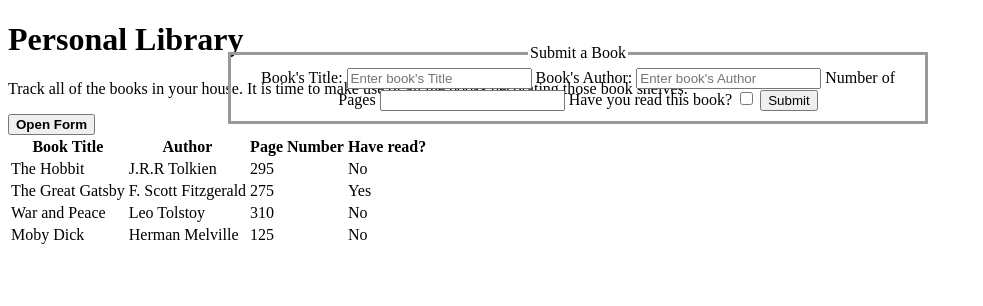
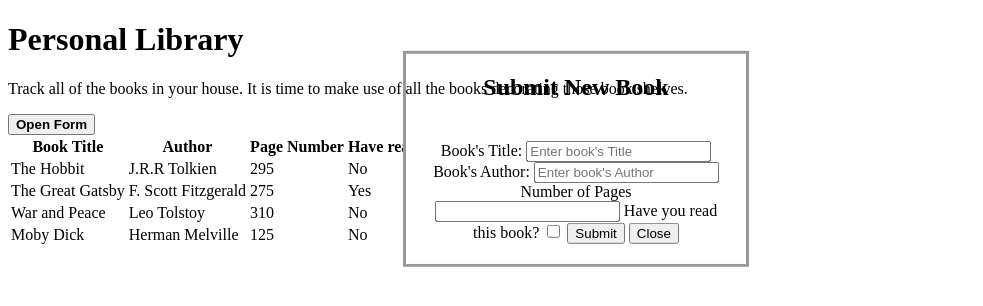
Before and after one commit to L-Bauer/odin_library, a plain HTML site: page index.html in a window 1280 px wide. Both pictures are taken after a click on the button "Open Form". Shown: the whole page, without its empty margins (0-983 px from the left). Drawn offline with Linux system fonts and the light colour scheme.

Commit message:
Setup popup form to close and open

```diff
--- a/app.js
+++ b/app.js
@@ -35,8 +35,11 @@ function deleteBookToLibrary() {
 }
 
 function openForm() {
-  console.log("Hello");
   document.getElementById("popupForm").style.display = "block";
+}
+
+function closeForm() {
+  document.getElementById("popupForm").style.display = "none";
 }
 
 function displayLibrary() {
@@ -59,4 +62,7 @@ addBookToLibrary(mobyDick);
 displayLibrary(myLibrary);
 
 const open_popup = document.querySelector('.openButton');
+const close_popup = document.querySelector('.cancel');
+
 open_popup.addEventListener('click', openForm);
+close_popup.addEventListener('click', closeForm);
--- a/index.html
+++ b/index.html
@@ -18,9 +18,9 @@
         <button class="openButton"><strong>Open Form</strong></button>
       </div>
       <div class="addNewPopup">
-        <fieldset class="formPopup" id="popupForm">
-          <legend>Submit a Book</legend>
-          <form>
+        <div class="formPopup" id="popupForm">
+          <h2>Submit New Book</h2>
+          <form class="formContainer">
             <label for="book_title">Book's Title:</label>
             <input type="text" id="book_title" placeholder="Enter book's Title" required>
 
@@ -34,8 +34,10 @@
             <input type="checkbox" id="have_read">
 
             <button type="submit">Submit</button>
+
+            <button type="button" class="btn cancel">Close</button>
           </form>
-        </fieldset>
+        </div>
       </div>
        <table id="library_list">
           <thead>
--- a/style.css
+++ b/style.css
@@ -15,3 +15,9 @@
   border: 3px solid #999999;
   z-index: 9;
 }
+
+.formContainer {
+  max-width: 300px;
+  padding: 20px;
+  background-color: #fff;
+}
```
